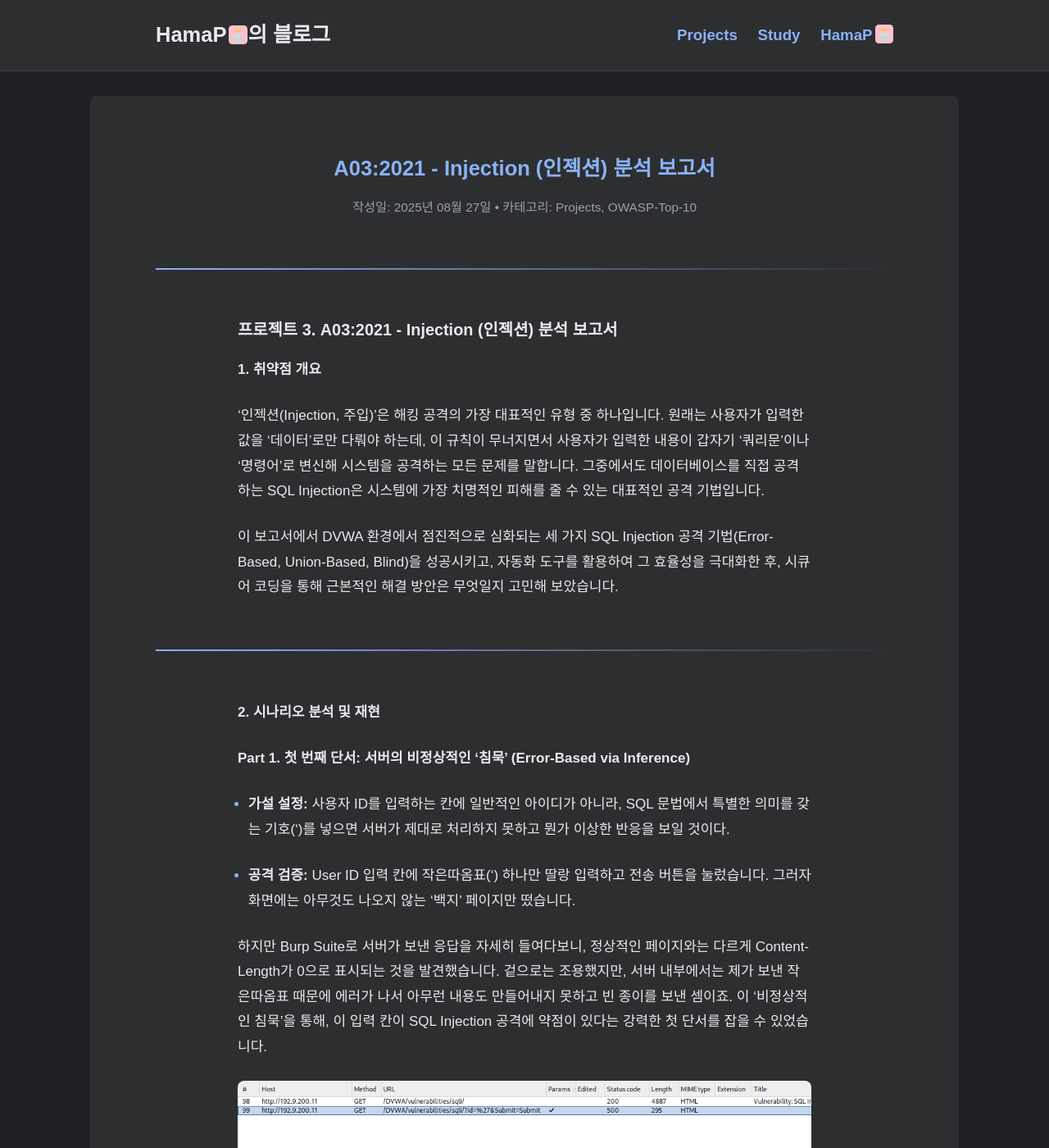
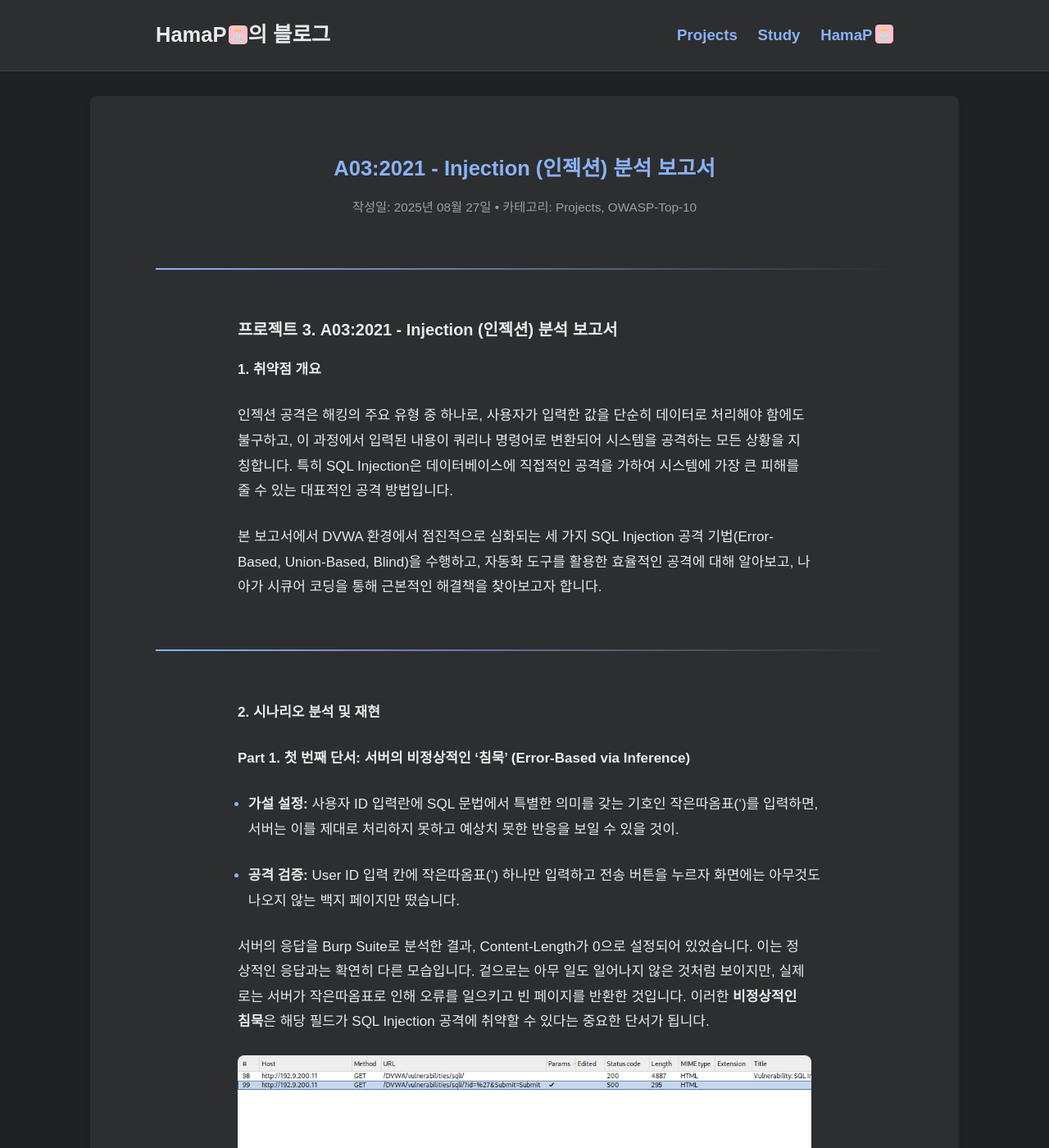
Before and after one commit to HamaP0/HamaP0.github.io, a Jekyll site: the page built from _posts/2025-08-27-A03_Injection.md, in a window 1280 px wide and 1400 px high. Shown: the whole window at 82% size. Built offline with Jekyll 4.4.1, drawn with Linux system fonts in a browser that asks for light colours; some web fonts are replaced; some of the changed text lies outside the part shown.

Commit message:
Update 2025-08-27-A03_Injection.md

```diff
--- a/_posts/2025-08-27-A03_Injection.md
+++ b/_posts/2025-08-27-A03_Injection.md
@@ -10,9 +10,9 @@
 
 #### **1. 취약점 개요**
 
-'인젝션(Injection, 주입)'은 해킹 공격의 가장 대표적인 유형 중 하나입니다. 원래는 사용자가 입력한 값을 '데이터'로만 다뤄야 하는데, 이 규칙이 무너지면서 사용자가 입력한 내용이 갑자기 '쿼리문'이나 '명령어'로 변신해 시스템을 공격하는 모든 문제를 말합니다. 그중에서도 데이터베이스를 직접 공격하는 SQL Injection은 시스템에 가장 치명적인 피해를 줄 수 있는 대표적인 공격 기법입니다.
+인젝션 공격은 해킹의 주요 유형 중 하나로, 사용자가 입력한 값을 단순히 데이터로 처리해야 함에도 불구하고, 이 과정에서 입력된 내용이 쿼리나 명령어로 변환되어 시스템을 공격하는 모든 상황을 지칭합니다. 특히 SQL Injection은 데이터베이스에 직접적인 공격을 가하여 시스템에 가장 큰 피해를 줄 수 있는 대표적인 공격 방법입니다.
 
-이 보고서에서 DVWA 환경에서 점진적으로 심화되는 세 가지 SQL Injection 공격 기법(Error-Based, Union-Based, Blind)을 성공시키고, 자동화 도구를 활용하여 그 효율성을 극대화한 후, 시큐어 코딩을 통해 근본적인 해결 방안은 무엇일지 고민해 보았습니다.
+본 보고서에서 DVWA 환경에서 점진적으로 심화되는 세 가지 SQL Injection 공격 기법(Error-Based, Union-Based, Blind)을 수행하고, 자동화 도구를 활용한 효율적인 공격에 대해 알아보고, 나아가 시큐어 코딩을 통해 근본적인 해결책을 찾아보고자 합니다.
 
 ---
 
@@ -21,12 +21,12 @@
 **Part 1. 첫 번째 단서: 서버의 비정상적인 '침묵' (Error-Based via Inference)**
 
 *   **가설 설정:**
-사용자 ID를 입력하는 칸에 일반적인 아이디가 아니라, SQL 문법에서 특별한 의미를 갖는 기호(')를 넣으면 서버가 제대로 처리하지 못하고 뭔가 이상한 반응을 보일 것이다.
+사용자 ID 입력란에 SQL 문법에서 특별한 의미를 갖는 기호인 작은따옴표(')를 입력하면, 서버는 이를 제대로 처리하지 못하고 예상치 못한 반응을 보일 수 있을 것이.
 
 *   **공격 검증:**
-User ID 입력 칸에 작은따옴표(') 하나만 딸랑 입력하고 전송 버튼을 눌렀습니다. 그러자 화면에는 아무것도 나오지 않는 '백지' 페이지만 떴습니다.
+User ID 입력 칸에 작은따옴표(') 하나만 입력하고 전송 버튼을 누르자 화면에는 아무것도 나오지 않는 백지 페이지만 떴습니다.
 
-하지만 Burp Suite로 서버가 보낸 응답을 자세히 들여다보니, 정상적인 페이지와는 다르게 Content-Length가 0으로 표시되는 것을 발견했습니다. 겉으로는 조용했지만, 서버 내부에서는 제가 보낸 작은따옴표 때문에 에러가 나서 아무런 내용도 만들어내지 못하고 빈 종이를 보낸 셈이죠. 이 '비정상적인 침묵'을 통해, 이 입력 칸이 SQL Injection 공격에 약점이 있다는 강력한 첫 단서를 잡을 수 있었습니다.
+서버의 응답을 Burp Suite로 분석한 결과, Content-Length가 0으로 설정되어 있었습니다. 이는 정상적인 응답과는 확연히 다른 모습입니다. 겉으로는 아무 일도 일어나지 않은 것처럼 보이지만, 실제로는 서버가 작은따옴표로 인해 오류를 일으키고 빈 페이지를 반환한 것입니다. 이러한 **비정상적인 침묵**은 해당 필드가 SQL Injection 공격에 취약할 수 있다는 중요한 단서가 됩니다.
 
    ![Content-Length](/assets/images/A03_P1-2.png)
    ![백지 화면](/assets/images/A03_P1-1.png)
@@ -34,12 +34,12 @@
 **Part 2. 정보의 홍수: UNION을 이용한 데이터베이스 탈취**
 
 *   **가설 설정:**
-약점을 찾았으니, 이제 UNION이라는 SQL 명령어를 주입해서 원래 웹사이트가 보여주려던 정보 뒤에, 우리가 원하는 DB 안의 다른 정보(예: 전체 회원 목록)를 몰래 붙여서 한 번에 빼낼 수 있을 것이다.
+웹사이트의 취약점을 이용하여 UNION SQL 명령을 삽입, 원래 웹사이트 정보 뒤에 숨겨진 데이터베이스 정보(예: 전체 회원 목록)를 몰래 추가하여 한 번에 빼낼 수 있을 것이다.
 
 *   **공격 검증:**
-UNION 공격을 하려면 먼저 원래 화면에 표시되는 정보가 몇 개의 '칸'으로 이루어져 있는지 알아내야 했습니다. ORDER BY라는 명령어로 칸의 개수를 추측해 봤습니다. ORDER BY 2#를 넣었을 땐 정상 화면이 나왔는데, ORDER BY 3#을 넣자 아까처럼 '백지' 화면이 떴습니다.
+UNION 공격을 실행하기 전에, 원래 화면에 표시되는 정보가 몇 개의 '칸'으로 구성되어 있는지 확인해야 합니다. ORDER BY 명령어를 사용하여 칸의 개수를 추정한 결과, ORDER BY 2#를 입력했을 때는 정상적인 화면이 나타났지만, ORDER BY 3#을 입력했을 때는 백지 화면이 나타났습니다.
 
-이 반응의 차이를 보고 이 페이지에서 정보를 보여주는 칸이 2개라고 확신할 수 있었습니다. 이제 칸 개수를 알았으니, 그 2개의 칸에 users 테이블의 user(아이디)와 password(비밀번호)를 채워달라는 UNION SELECT 공격 코드를 주입했습니다. 결과는 놀라웠습니다. 단 한 번의 공격으로 데이터베이스에 저장된 모든 사용자의 아이디와 암호화된 비밀번호를 전부 빼낼 수 있었습니다.
+이러한 반응 차이를 통해 이 페이지에서 정보를 표시하는 칸이 2개라는 것을 확신할 수 있었습니다. 이제 칸의 개수를 알았으니, 해당 2개의 칸에 users 테이블의 user(아이디)와 password(비밀번호)를 채우도록 UNION SELECT 공격 코드를 주입했습니다. 그 결과, 단 한 번의 공격으로 데이터베이스에 저장된 모든 사용자의 아이디와 암호화된 비밀번호를 전부 빼낼 수 있었습니다.
 
    ![사용자 정보 탈취](/assets/images/A03_P2-1.png)
    ![백지 화면](/assets/images/A03_P2-2.png)
@@ -69,17 +69,14 @@
  수동 분석으로 원리를 이해했다면, 자동화 도구를 활용하여 Blind SQL Injection처럼 시간이 오래 걸리는 작업을 효율적으로 수행할 수 있을 것이다.
 
 *   **공격 검증:**
-직접 찾은 공격 포인트와 제 로그인 정보를 sqlmap이라는 전문 도구에 알려주고 실행시켰습니다. 그러자 사람이 했다면 몇 시간이 걸렸을지도 모를 작업을 단 몇십 초 만에 끝내고, dvwa 데이터베이스의 users 테이블에 있는 모든 정보를 깔끔하게 가져오는 것을 볼 수 있었습니다.
+직접 찾은 공격 포인트와 로그인 정보를 sqlmap이라는 전문 도구에 알려주고 실행시키자 작업을 단 몇십 초 만에 끝내고, dvwa 데이터베이스의 users 테이블에 있는 모든 정보를 깔끔하게 가져오는 것을 볼 수 있었습니다.
 
    ![sqlmap](/assets/images/A03_P4-1.png)
    ![users table](/assets/images/A03_P4-3.png)
 
-특히 sqlmap은 암호화된 비밀번호 중 풀기 쉬운 것들은 직접 해독까지 해서 원래 비밀번호(password, letmein 등)를 찾아주는 놀라운 기능도 보여주었습니다.
+특히 sqlmap은 암호화된 비밀번호 중 풀기 쉬운 것은 직접 해독하여 원래 비밀번호(password, letmein 등)를 찾아주는 놀라운 기능도 보여주었습니다.
 
    ![cracked password](/assets/images/A03_P4-2.png)
-
-*   **분석 결론:**
-직접 공격을 해보며 취약점의 원리를 깊게 파고드는 능력, 그리고 자동화 도구를 잘 활용해서 지루하고 반복적인 작업을 효율적으로 처리하는 능력. 이 두 가지 모두 보안 전문가가 되기 위해 꼭 필요하다는 것을 깨달았습니다.
 
 ---
 
@@ -87,7 +84,7 @@
 
 *   **원인: 데이터와 명령어의 경계 붕괴**
 
-모든 SQL Injection 공격의 진짜 원인은 사용자가 입력한 '데이터'와 개발자가 만든 '명령어'를 서버가 구분하지 못했기 때문입니다. 사용자가 입력한 값을 아무런 의심 없이 원래의 SQL 코드에 그대로 합쳐버리니, 평범한 '데이터'여야 할 입력값이 악의적인 '명령어'로 변신해서 실행되어 버리는 것입니다.
+모든 SQL Injection 공격의 진짜 원인은 사용자가 입력한 **데이터**와 개발자가 만든 **명령어**를 서버가 구분하지 못했기 때문입니다. 사용자가 입력한 값을 아무런 의심 없이 원래의 SQL 코드에 그대로 합쳐버리니, 평범한 **데이터**여야 할 입력값이 악의적인 **명령어**로 변신해서 실행되어 버리는 것입니다.
 
 *   **해결 방안: Prepared Statement (매개변수화된 쿼리)**
 
@@ -101,4 +98,5 @@
 
 이렇게 명령어(틀)와 데이터(내용)를 완전히 분리해서 처리하기 때문에, 공격자가 입력값에 UNION 이나 ' 같은 공격 코드를 섞어 보내더라도 절대 명령어로 실행되지 않습니다. 그저 UNION이라는 글자가 포함된 데이터로 취급될 뿐입니다. 이것이 SQL Injection 공격을 원천적으로 막는 가장 근본적인 해결책입니다.
 
+
 <hr class="short-rule">
```
